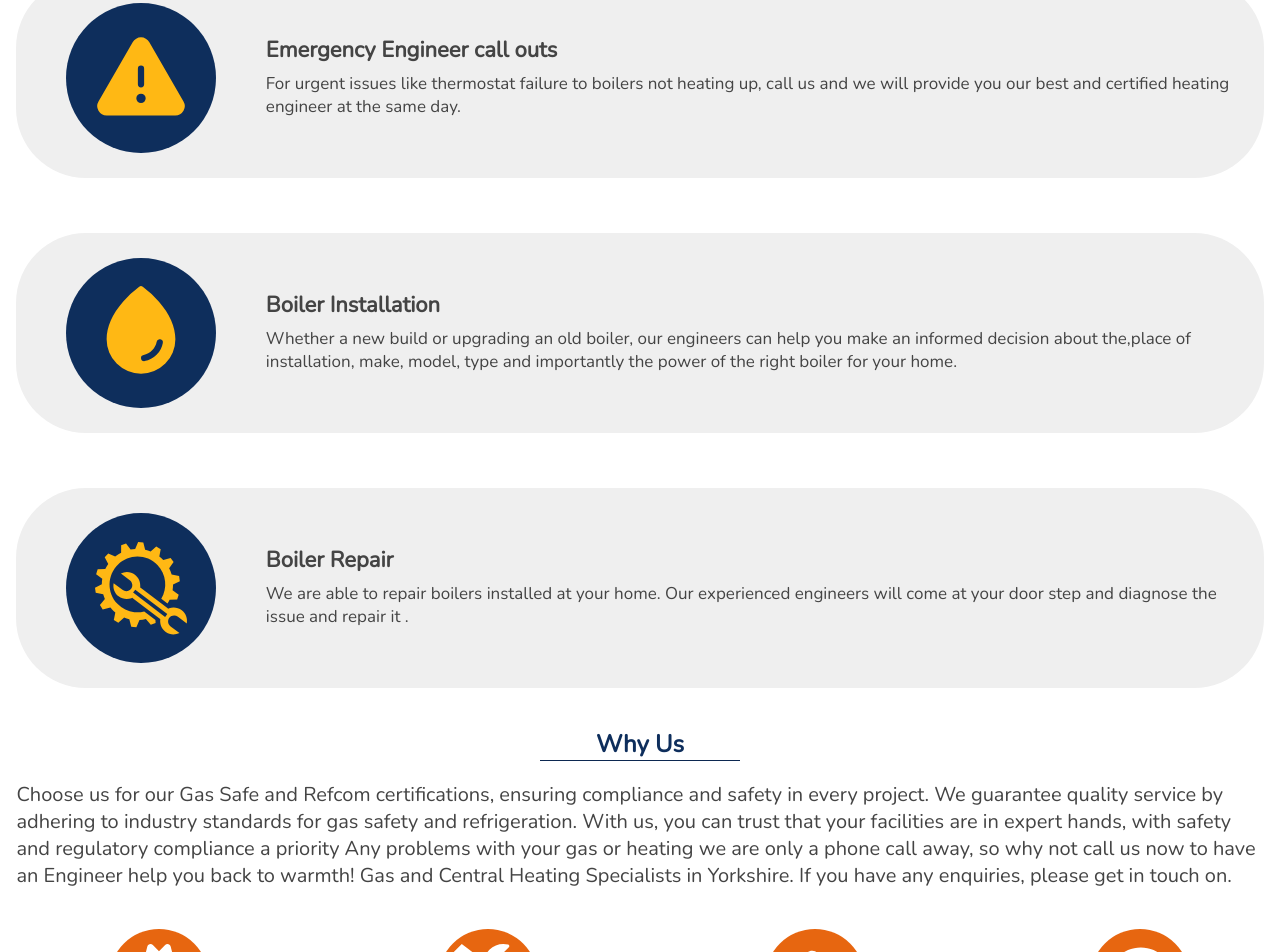
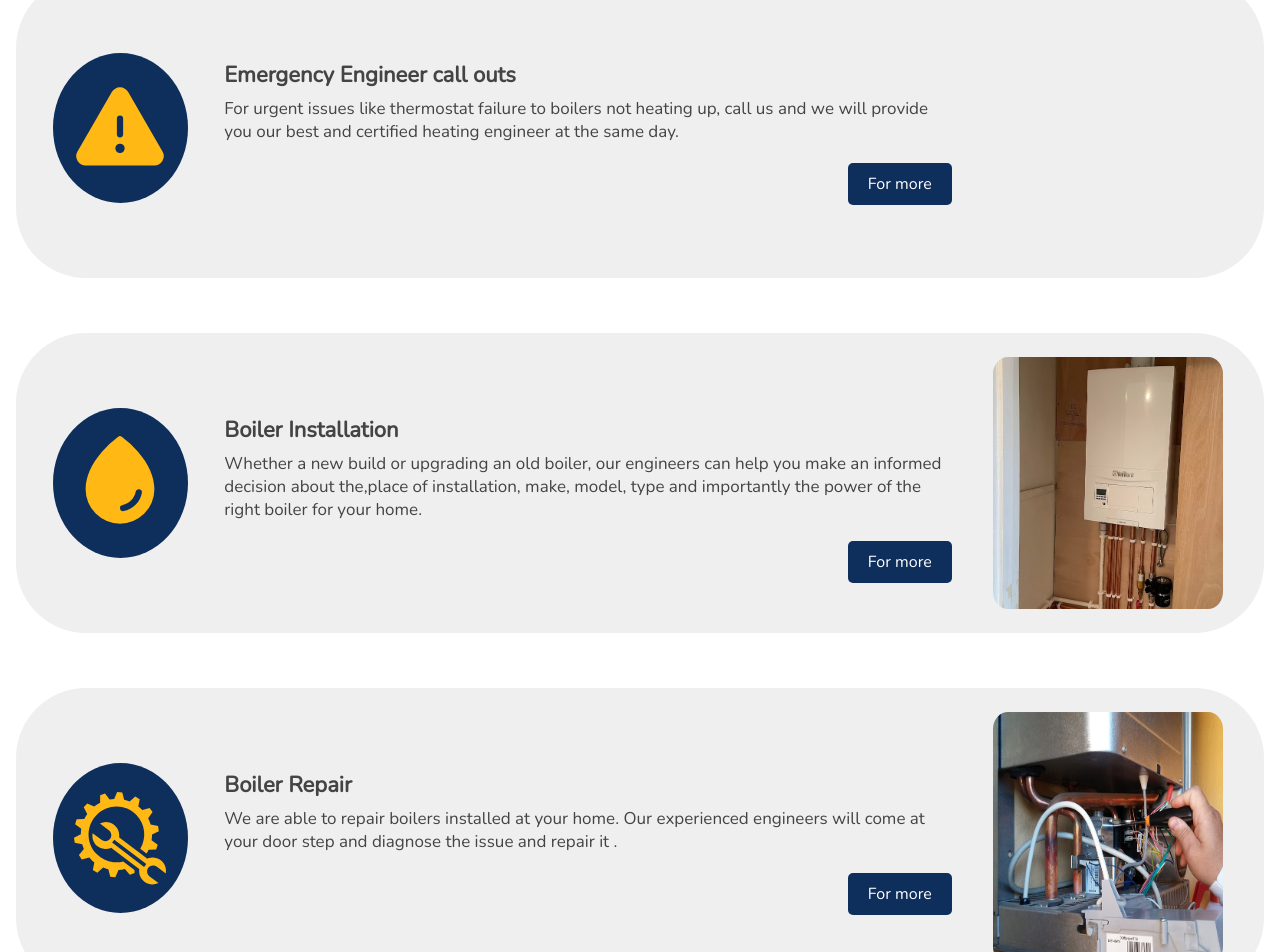
Before and after one commit to Iza-Soft/SDGas.Platform.UI, a React (Create React App) app: page /home in a window 1280 px wide. Shown: the part 489-1441 px from the top of the page. Built offline with nearby package versions, Linux system fonts and the light colour scheme.

Commit message:
some changes

```diff
--- a/src/components/footer/footer.tsx
+++ b/src/components/footer/footer.tsx
@@ -193,7 +193,7 @@ const Footer = (): React.JSX.Element => {
             <div style={{ border: "0px solid white", width: "100%" }}>
               <h2 style={{ color: "#ffa400", fontSize: "20px", margin: "0" }}>
                 <a
-                  href="https://www.google.com/maps/place//data=!4m2!3m1!1s0x48795e35dc08d873:0x254b33aacf3e73d3?source=g.page.m.we"
+                  href="https://www.google.co.uk/maps/place/SD+Gas/@56.1188068,-3.1801092,17z/data=!3m1!4b1!4m6!3m5!1s0x4887b5959f440399:0x69a9d8c2e18ef8b!8m2!3d56.1188068!4d-3.1801092!16s%2Fg%2F11qh8nb44h?entry=ttu"
                   target="_blank"
                 >
                   <img src={rating} width="200" />
@@ -203,7 +203,7 @@ const Footer = (): React.JSX.Element => {
                 Our services come recommended from many past clients and You can
                 find a number of their positive review on our
                 <a
-                  href="https://www.google.com/maps/place//data=!4m2!3m1!1s0x48795e35dc08d873:0x254b33aacf3e73d3?source=g.page.m.we"
+                  href="https://www.google.co.uk/maps/place/SD+Gas/@56.1188068,-3.1801092,17z/data=!3m1!4b1!4m6!3m5!1s0x4887b5959f440399:0x69a9d8c2e18ef8b!8m2!3d56.1188068!4d-3.1801092!16s%2Fg%2F11qh8nb44h?entry=ttu"
                   className={`${style.navbar__link} decoration`}
                   target="_blank"
                 >
--- a/src/components/header/menu/main-menu.tsx
+++ b/src/components/header/menu/main-menu.tsx
@@ -33,7 +33,7 @@ const MainMenu = (): React.JSX.Element => {
                 <span>Schedule</span>
               </Link>
             </li>
-            <li className={style.navbar__item}>
+            {/* <li className={style.navbar__item}>
               <Link to="/price" className={style.navbar__link}>
                 <i data-feather="price"></i>
                 <span>Price</span>
@@ -45,7 +45,7 @@ const MainMenu = (): React.JSX.Element => {
                 <i data-feather="gallery"></i>
                 <span>Gallery</span>
               </Link>
-            </li>
+            </li> */}
           </ul>
         </nav>
         <DrawerMenu />
--- a/src/components/header/menu/style.module.css
+++ b/src/components/header/menu/style.module.css
@@ -72,7 +72,7 @@ li > a {
   transition: 500ms ease all;
 }
 .navbar__link:hover svg {
-  stroke: #c4151c;
+  stroke: #fff;
 }
 .navbar:not(:hover) .navbar__link:focus span,
 .navbar__link:hover span {
@@ -87,8 +87,8 @@ li > a {
   bottom: -1.25rem;
   height: 0.5rem;
   width: 2px;
-  background: #c4151c;
-  box-shadow: 0 -0.5rem #c4151c, 0 -0.5rem #c4151c, 0 0 3rem 0.5rem #c4151c,
+  background: #fff;
+  box-shadow: 0 -0.5rem #fff, 0 -0.5rem #fff, 0 0 3rem 0.5rem #fff,
     2rem 0 0 rgba(255, 255, 255, 0.2), -3rem 0 0 rgba(255, 255, 255, 0.2),
     6rem 0 0 rgba(255, 255, 255, 0.2), -6rem 0 0 rgba(255, 255, 255, 0.2),
     9rem 0 0 rgba(255, 255, 255, 0.2), -9rem 0 0 rgba(255, 255, 255, 0.2),
--- a/src/components/header/title/style.module.css
+++ b/src/components/header/title/style.module.css
@@ -56,16 +56,6 @@ div.container > .wrapper {
     width: 40%;
     text-align: right;
   }
-}
-
-.btn {
-  display: inline-block;
-  padding: 10px 20px;
-  background-color: #0e2e5c;
-  color: #fff;
-  border-radius: 5px;
-  text-decoration: none;
-  font-family: "Nunito", Roboto, Arial, Helvetica, sans-serif;
 }
 
 span.blurring {
--- a/src/components/header/title/title.tsx
+++ b/src/components/header/title/title.tsx
@@ -31,7 +31,7 @@ function Title(): React.ReactElement {
         </div>
         <div className={style.btn_container}>
           <div className={`${style.position} ${style.btn_wrapper}`}>
-            <a href="tel:07480969210" className={style.btn}>
+            <a href="tel:07480969210" className="btn">
               <FontAwesomeIcon icon={faPhone} style={{ marginRight: "5px" }} />
               0748 096 9210
             </a>
--- a/src/components/workspace/workspace-home/style.module.css
+++ b/src/components/workspace/workspace-home/style.module.css
@@ -26,27 +26,28 @@ div.container > .wrapper {
 .card {
   display: flex;
   width: 100%;
+  height: 300px;
   margin-top: 55px;
+  border-radius: 70px;
+  background-color: #efefef;
 }
 
 .card > .head {
   width: 20%;
-  height: 200px;
-  background-color: #efefef;
-  border-radius: 70px 0px 0px 70px;
   position: relative;
+}
 
-  .wrapper {
-    width: 60%;
-    height: 75%;
+.card > .head > .wrapper {
   border-radius: 50%;
+  width: 65%;
+  height: 50%;
+  background-color: #0e2e5c;
   position: absolute;
   top: 0;
   bottom: 0;
   left: 0;
   right: 0;
   margin: auto;
-    background-color: #0e2e5c;
 
   .icon {
     position: absolute;
@@ -57,24 +58,26 @@ div.container > .wrapper {
     margin: auto;
   }
 }
+
+.card > .body {
+  width: 100%;
+  display: flex;
 }
 
-.card > .body {
-  width: 80%;
-  height: 200px;
-  background-color: #efefef;
-  border-radius: 0px 70px 70px 0px;
+.card > .body > .wrapper {
+  border: 0px solid black;
+  width: 70%;
   position: relative;
-
-  .wrapper {
-    height: 50%;
+  > div {
+    border: 0px solid black;
+    height: 150px;
     position: absolute;
     top: 0;
     bottom: 0;
     left: 0;
     right: 0;
     margin: auto;
-
+  }
   .title {
     -webkit-font-smoothing: antialiased;
     text-rendering: optimizelegibility;
@@ -89,6 +92,26 @@ div.container > .wrapper {
     font-size: 17px;
     padding-right: 10px;
   }
+
+  .tools {
+    float: right;
+  }
+}
+
+.card > .body > .image {
+  border: 0px solid black;
+  width: 30%;
+  position: relative;
+
+  .pic {
+    position: absolute;
+    top: 0;
+    bottom: 0;
+    left: 0;
+    right: 0;
+    margin: auto;
+    border-radius: 10%;
+    padding: 10px;
   }
 }
 
--- a/src/components/workspace/workspace-home/workspace-home.tsx
+++ b/src/components/workspace/workspace-home/workspace-home.tsx
@@ -10,6 +10,8 @@ import { ImCoinPound } from "react-icons/im";
 import { FaPhone } from "react-icons/fa6";
 import { FaDigitalOcean } from "react-icons/fa";
 import { FaStar } from "react-icons/fa";
+import boilerInstallation from "../../../images/boiler-installation.jpg";
+import boilerRepair from "../../../images/boiler-repair.jpg";
 
 const WorkspaceHome = (): React.JSX.Element => {
   return (
@@ -40,7 +42,6 @@ const WorkspaceHome = (): React.JSX.Element => {
               <Divider color="#0E2E5C" />
             </div>
           </div>
-
           <div className={style.card}>
             <div className={style.head}>
               <div className={style.wrapper}>
@@ -53,11 +54,20 @@ const WorkspaceHome = (): React.JSX.Element => {
             </div>
             <div className={style.body}>
               <div className={style.wrapper}>
-                <div className={style.title}>Emergency Engineer call outs</div>
+                <div>
+                  <div className={style.title}>
+                    Emergency Engineer call outs
+                  </div>
                   <div className={`${style.content}`}>
                     For urgent issues like thermostat failure to boilers not
                     heating up, call us and we will provide you our best and
                     certified heating engineer at the same day.
+                  </div>
+                  <div className={`${style.tools} pt-20`}>
+                    <a href="#" className="btn">
+                      For more
+                    </a>
+                  </div>
                 </div>
               </div>
             </div>
@@ -70,13 +80,28 @@ const WorkspaceHome = (): React.JSX.Element => {
             </div>
             <div className={style.body}>
               <div className={style.wrapper}>
+                <div>
                   <div className={style.title}>Boiler Installation</div>
                   <div className={style.content}>
-                  Whether a new build or upgrading an old boiler, our engineers
-                  can help you make an informed decision about the,place of
-                  installation, make, model, type and importantly the power of
-                  the right boiler for your home.
+                    Whether a new build or upgrading an old boiler, our
+                    engineers can help you make an informed decision about
+                    the,place of installation, make, model, type and importantly
+                    the power of the right boiler for your home.
                   </div>
+                  <div className={`${style.tools} pt-20`}>
+                    <a href="#" className="btn">
+                      For more
+                    </a>
+                  </div>
+                </div>
+              </div>
+              <div className={style.image}>
+                <img
+                  src={boilerInstallation}
+                  width="250"
+                  alt="Logo"
+                  className={style.pic}
+                />
               </div>
             </div>
           </div>
@@ -92,12 +117,27 @@ const WorkspaceHome = (): React.JSX.Element => {
             </div>
             <div className={style.body}>
               <div className={style.wrapper}>
+                <div>
                   <div className={style.title}>Boiler Repair</div>
                   <div className={style.content}>
                     We are able to repair boilers installed at your home. Our
-                  experienced engineers will come at your door step and diagnose
-                  the issue and repair it .
+                    experienced engineers will come at your door step and
+                    diagnose the issue and repair it .
                   </div>
+                  <div className={`${style.tools} pt-20`}>
+                    <a href="#" className="btn">
+                      For more
+                    </a>
+                  </div>
+                </div>
+              </div>
+              <div className={style.image}>
+                <img
+                  src={boilerRepair}
+                  width="250"
+                  alt="Logo"
+                  className={style.pic}
+                />
               </div>
             </div>
           </div>
@@ -409,6 +449,7 @@ const WorkspaceHome = (): React.JSX.Element => {
             </div>
           </div>
 
+          <div className="row">
             <div className={`${style.carousel} pb-40`}>
               <div>
                 <div className={style.content}></div>
@@ -435,6 +476,7 @@ const WorkspaceHome = (): React.JSX.Element => {
           </div>
         </div>
       </div>
+    </div>
   );
 };
 
--- a/src/css/global.css
+++ b/src/css/global.css
@@ -33,6 +33,16 @@ body {
   -webkit-font-smoothing: antialiased;
   text-rendering: optimizelegibility;
   font-size: 20px;
+}
+
+.btn {
+  display: inline-block;
+  padding: 10px 20px;
+  background-color: #0e2e5c;
+  color: #fff;
+  border-radius: 5px;
+  text-decoration: none;
+  font-family: "Nunito", Roboto, Arial, Helvetica, sans-serif;
 }
 
 /* row */
```
Lines whose indentation alone changed are shown as unchanged.
